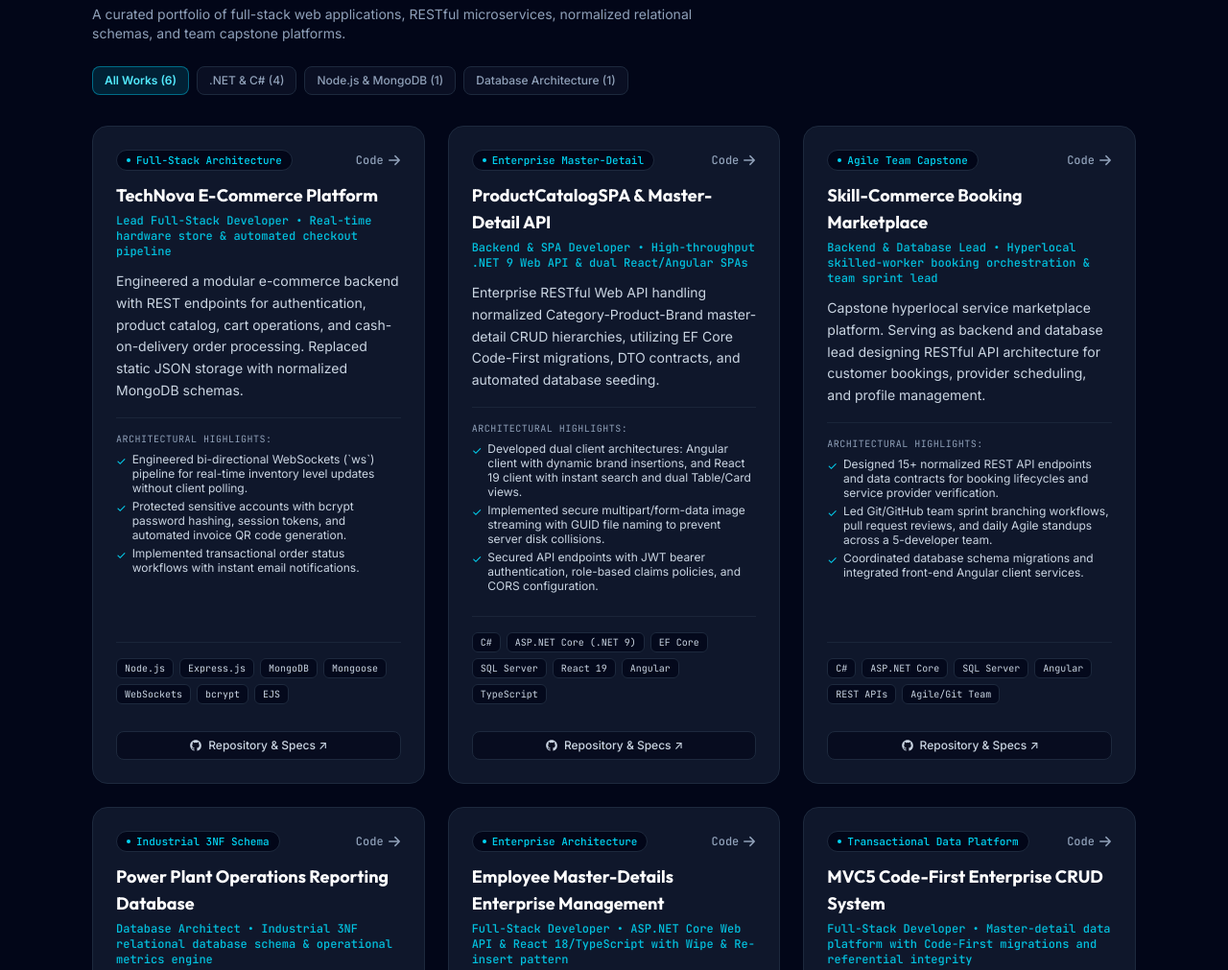
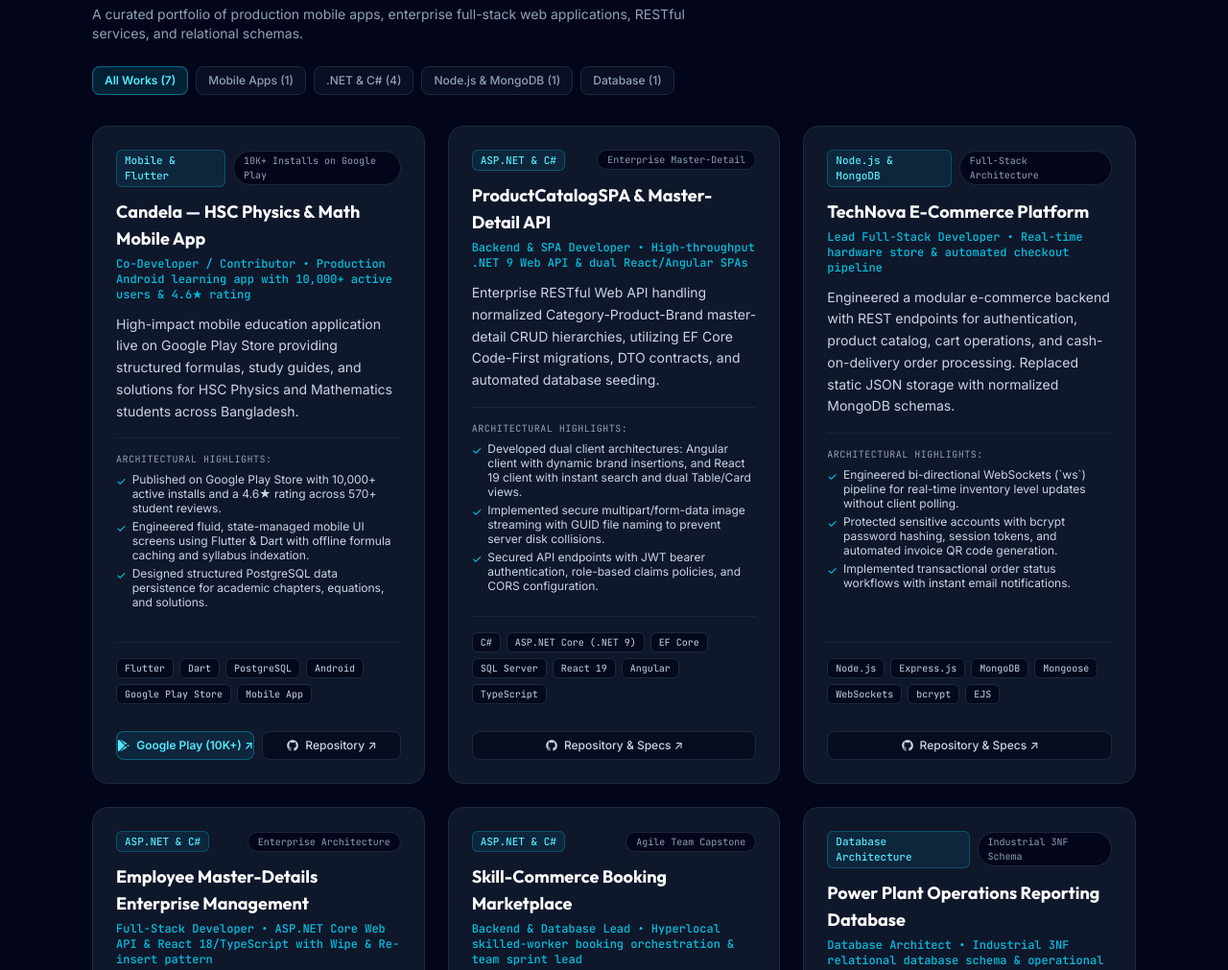
Before and after one commit to Zafff-e/Zafff-e.github.io, an Astro site: page / in a window 1280 px wide. Shown: the part 1147-2158 px from the top of the page at 96% size. Built offline with nearby package versions, Linux system fonts and the light colour scheme; Astro itself is replaced by a stand-in of ours.

Commit message:
Highlight Candela Google Play Store app (10K+ installs) with direct store button, metrics pill, and updated resume.pdf

```diff
--- a/src/components/Hero.astro
+++ b/src/components/Hero.astro
@@ -104,6 +104,20 @@
               </svg>
             </a>
 
+            <!-- Google Play Store -->
+            <a
+              href="https://play.google.com/store/apps/details?id=com.polin.kawser.candela&hl=en"
+              target="_blank"
+              rel="noopener noreferrer"
+              class="flex size-9 items-center justify-center rounded-lg border border-slate-800 bg-slate-950/80 text-slate-400 hover:border-emerald-500/50 hover:bg-slate-800 hover:text-emerald-400 transition shadow-sm"
+              aria-label="Google Play Store App"
+              title="Google Play Store: Candela App (10K+ Installs)"
+            >
+              <svg class="size-4" viewBox="0 0 24 24" fill="currentColor">
+                <path d="M3.609 1.814L13.793 12 3.61 22.186a1.996 1.996 0 0 1-1.61-.406A1.996 1.996 0 0 1 1.5 20.31V3.69c0-.575.18-1.096.5-1.47a1.996 1.996 0 0 1 1.609-.406zm11.605 11.605l2.457 2.458-12.72 7.344 10.263-9.802zm0-2.838L4.951.78l12.72 7.344-2.457 2.457zm1.414 1.419l3.654 2.11a1.998 1.998 0 0 0 0-3.46l-3.654 2.11z"/>
+              </svg>
+            </a>
+
             <!-- Download CV PDF -->
             <a
               href={resumeUrl}
@@ -122,15 +136,19 @@
             </a>
           </div>
 
-          <!-- Academic Metrics Pill Bar -->
-          <div class="mt-6 grid grid-cols-2 gap-2.5 w-full text-center">
-            <div class="rounded-xl border border-slate-800/80 bg-slate-950/60 p-2.5">
-              <span class="block text-base font-extrabold text-cyan-400 font-mono">1,000+</span>
-              <span class="text-[11px] text-slate-400 font-medium">Lab &amp; Dev Hours</span>
+          <!-- Academic & Impact Metrics Pill Bar -->
+          <div class="mt-6 grid grid-cols-3 gap-2 w-full text-center">
+            <div class="rounded-xl border border-slate-800/80 bg-slate-950/60 p-2">
+              <span class="block text-sm sm:text-base font-extrabold text-cyan-400 font-mono">1,000+</span>
+              <span class="text-[10px] text-slate-400 font-medium">Dev Hours</span>
             </div>
-            <div class="rounded-xl border border-slate-800/80 bg-slate-950/60 p-2.5">
-              <span class="block text-base font-extrabold text-blue-400 font-mono">8+</span>
-              <span class="text-[11px] text-slate-400 font-medium">Enterprise Repos</span>
+            <div class="rounded-xl border border-emerald-500/30 bg-emerald-500/10 p-2">
+              <span class="block text-sm sm:text-base font-extrabold text-emerald-400 font-mono">10K+</span>
+              <span class="text-[10px] text-emerald-300 font-medium">Play Installs</span>
+            </div>
+            <div class="rounded-xl border border-slate-800/80 bg-slate-950/60 p-2">
+              <span class="block text-sm sm:text-base font-extrabold text-blue-400 font-mono">8+</span>
+              <span class="text-[10px] text-slate-400 font-medium">Repos</span>
             </div>
           </div>
         </div>
--- a/src/components/ProjectsGrid.astro
+++ b/src/components/ProjectsGrid.astro
@@ -1,7 +1,7 @@
 ---
 interface Project {
   id: string;
-  category: 'dotnet' | 'nodejs' | 'database';
+  category: 'dotnet' | 'nodejs' | 'database' | 'mobile';
   categoryLabel: string;
   badge: string;
   title: string;
@@ -10,10 +10,46 @@
   highlights: string[];
   tags: string[];
   githubUrl: string;
+  liveUrl?: string;
   role?: string;
 }
 
 const projects: Project[] = [
+  {
+    id: 'candela',
+    category: 'mobile',
+    categoryLabel: 'Mobile & Flutter',
+    badge: '10K+ Installs on Google Play',
+    title: 'Candela — HSC Physics & Math Mobile App',
+    role: 'Co-Developer / Contributor',
+    shortDescription: 'Production Android learning app with 10,000+ active users & 4.6★ rating',
+    description: 'High-impact mobile education application live on Google Play Store providing structured formulas, study guides, and solutions for HSC Physics and Mathematics students across Bangladesh.',
+    highlights: [
+      'Published on Google Play Store with 10,000+ active installs and a 4.6★ rating across 570+ student reviews.',
+      'Engineered fluid, state-managed mobile UI screens using Flutter & Dart with offline formula caching and syllabus indexation.',
+      'Designed structured PostgreSQL data persistence for academic chapters, equations, and solutions.'
+    ],
+    tags: ['Flutter', 'Dart', 'PostgreSQL', 'Android', 'Google Play Store', 'Mobile App'],
+    githubUrl: 'https://github.com/Zafff-e',
+    liveUrl: 'https://play.google.com/store/apps/details?id=com.polin.kawser.candela&hl=en',
+  },
+  {
+    id: 'product-catalog',
+    category: 'dotnet',
+    categoryLabel: 'ASP.NET & C#',
+    badge: 'Enterprise Master-Detail',
+    title: 'ProductCatalogSPA & Master-Detail API',
+    role: 'Backend & SPA Developer',
+    shortDescription: 'High-throughput .NET 9 Web API & dual React/Angular SPAs',
+    description: 'Enterprise RESTful Web API handling normalized Category-Product-Brand master-detail CRUD hierarchies, utilizing EF Core Code-First migrations, DTO contracts, and automated database seeding.',
+    highlights: [
+      'Developed dual client architectures: Angular client with dynamic brand insertions, and React 19 client with instant search and dual Table/Card views.',
+      'Implemented secure multipart/form-data image streaming with GUID file naming to prevent server disk collisions.',
+      'Secured API endpoints with JWT bearer authentication, role-based claims policies, and CORS configuration.'
+    ],
+    tags: ['C#', 'ASP.NET Core (.NET 9)', 'EF Core', 'SQL Server', 'React 19', 'Angular', 'TypeScript'],
+    githubUrl: 'https://github.com/Zafff-e/AspNetCore-ProductCatalog-MVC',
+  },
   {
     id: 'technova',
     category: 'nodejs',
@@ -32,21 +68,21 @@
     githubUrl: 'https://github.com/Zafff-e',
   },
   {
-    id: 'product-catalog',
+    id: 'employee-master-detail',
     category: 'dotnet',
     categoryLabel: 'ASP.NET & C#',
-    badge: 'Enterprise Master-Detail',
-    title: 'ProductCatalogSPA & Master-Detail API',
-    role: 'Backend & SPA Developer',
-    shortDescription: 'High-throughput .NET 9 Web API & dual React/Angular SPAs',
-    description: 'Enterprise RESTful Web API handling normalized Category-Product-Brand master-detail CRUD hierarchies, utilizing EF Core Code-First migrations, DTO contracts, and automated database seeding.',
+    badge: 'Enterprise Architecture',
+    title: 'Employee Master-Details Enterprise Management',
+    role: 'Full-Stack Developer',
+    shortDescription: 'ASP.NET Core Web API & React 18/TypeScript with Wipe & Re-insert pattern',
+    description: 'Master-detail enterprise system resolving multipart payload constraints by combining binary image streams with client-serialized JSON strings (EXperiencesString). Features Wipe & Re-insert pattern and memory-safe React hooks.',
     highlights: [
-      'Developed dual client architectures: Angular client with dynamic brand insertions, and React 19 client with instant search and dual Table/Card views.',
-      'Implemented secure multipart/form-data image streaming with GUID file naming to prevent server disk collisions.',
-      'Secured API endpoints with JWT bearer authentication, role-based claims policies, and CORS configuration.'
+      'Engineered master-detail persistence resolving complex multipart HTTP payloads combining binary image streams with client-serialized JSON strings.',
+      'Designed transactional Wipe & Re-insert pattern in HTTP PUT endpoint to synchronize dynamic child collections without orphaned database records.',
+      'Implemented memory-safe frontend state management with crypto.randomUUID() for stable virtual DOM keys and URL.revokeObjectURL() to eliminate leaks.'
     ],
-    tags: ['C#', 'ASP.NET Core (.NET 9)', 'EF Core', 'SQL Server', 'React 19', 'Angular', 'TypeScript'],
-    githubUrl: 'https://github.com/Zafff-e/AspNetCore-ProductCatalog-MVC',
+    tags: ['ASP.NET Core', 'EF Core', 'SQL Server', 'React 18', 'TypeScript', 'Vite', 'Bootstrap 5'],
+    githubUrl: 'https://github.com/Zafff-e',
   },
   {
     id: 'booking-capstone',
@@ -83,23 +119,6 @@
     githubUrl: 'https://github.com/Zafff-e/-Power-Plant-Operations-Reporting-Database.',
   },
   {
-    id: 'employee-master-detail',
-    category: 'dotnet',
-    categoryLabel: 'ASP.NET & C#',
-    badge: 'Enterprise Architecture',
-    title: 'Employee Master-Details Enterprise Management',
-    role: 'Full-Stack Developer',
-    shortDescription: 'ASP.NET Core Web API & React 18/TypeScript with Wipe & Re-insert pattern',
-    description: 'Master-detail enterprise system resolving multipart payload constraints by combining binary image streams with client-serialized JSON strings (EXperiencesString). Features Wipe & Re-insert pattern and memory-safe React hooks.',
-    highlights: [
-      'Engineered master-detail persistence resolving complex multipart HTTP payloads combining binary image streams with client-serialized JSON strings.',
-      'Designed transactional Wipe & Re-insert pattern in HTTP PUT endpoint to synchronize dynamic child collections without orphaned database records.',
-      'Implemented memory-safe frontend state management with crypto.randomUUID() for stable virtual DOM keys and URL.revokeObjectURL() to eliminate leaks.'
-    ],
-    tags: ['ASP.NET Core', 'EF Core', 'SQL Server', 'React 18', 'TypeScript', 'Vite', 'Bootstrap 5'],
-    githubUrl: 'https://github.com/Zafff-e',
-  },
-  {
     id: 'mvc5-codefirst',
     category: 'dotnet',
     categoryLabel: 'ASP.NET & C#',
@@ -128,7 +147,7 @@
       Featured Projects &amp; System Architectures
     </h2>
     <p class="mt-2 text-sm text-slate-400 max-w-2xl">
-      A curated portfolio of full-stack web applications, RESTful microservices, normalized relational schemas, and team capstone platforms.
+      A curated portfolio of production mobile apps, enterprise full-stack web applications, RESTful services, and relational schemas.
     </p>
 
     <!-- HugoBlox Filter Tabs -->
@@ -139,6 +158,13 @@
         class="filter-btn active rounded-lg border border-cyan-500/50 bg-cyan-500/15 px-3 py-1.5 text-cyan-300 font-semibold transition"
       >
         All Works ({projects.length})
+      </button>
+      <button
+        type="button"
+        data-filter="mobile"
+        class="filter-btn rounded-lg border border-slate-800 bg-slate-900/60 px-3 py-1.5 text-slate-400 hover:border-slate-700 hover:text-white transition"
+      >
+        Mobile Apps (1)
       </button>
       <button
         type="button"
@@ -159,7 +185,7 @@
         data-filter="database"
         class="filter-btn rounded-lg border border-slate-800 bg-slate-900/60 px-3 py-1.5 text-slate-400 hover:border-slate-700 hover:text-white transition"
       >
-        Database Architecture (1)
+        Database (1)
       </button>
     </div>
   </div>
@@ -168,36 +194,23 @@
   <div class="grid grid-cols-1 md:grid-cols-2 lg:grid-cols-3 gap-6" id="projects-container">
     {projects.map((project) => (
       <article
+        class="project-card flex flex-col justify-between rounded-2xl border border-slate-800 bg-slate-900 p-6 transition-all duration-150 hover:border-slate-700 hover:bg-slate-900/90"
         data-category={project.category}
-        class="project-card group flex flex-col justify-between rounded-2xl border border-slate-800 bg-slate-900 p-6 transition-colors duration-150 hover:border-slate-700 relative overflow-hidden"
       >
-
         <div>
-          <!-- Header: Category Badge & GitHub Link -->
+          <!-- Card Header & Badge -->
           <div class="flex items-center justify-between gap-2 mb-3">
-            <span class="inline-flex items-center gap-1.5 rounded-full border border-slate-800 bg-slate-950 px-2.5 py-0.5 text-[11px] font-mono font-medium text-cyan-400">
-              <span class="size-1 rounded-full bg-cyan-400"></span>
+            <span class="inline-flex items-center rounded-md border border-cyan-500/30 bg-cyan-500/10 px-2 py-0.5 text-[11px] font-mono font-medium text-cyan-300">
+              {project.categoryLabel}
+            </span>
+            <span class="rounded-full border border-slate-800 bg-slate-950 px-2.5 py-0.5 text-[10px] font-mono text-slate-400">
               {project.badge}
             </span>
-
-            <a
-              href={project.githubUrl}
-              target="_blank"
-              rel="noopener noreferrer"
-              aria-label={`View ${project.title} repository on GitHub`}
-              class="flex items-center gap-1 text-xs font-mono font-medium text-slate-400 hover:text-cyan-400 transition"
-              title="View on GitHub"
-            >
-              <span>Code</span>
-              <svg class="size-3.5" viewBox="0 0 24 24" fill="none" stroke="currentColor" stroke-width="2.5">
-                <path stroke-linecap="round" stroke-linejoin="round" d="M13.5 4.5 21 12m0 0-7.5 7.5M21 12H3" />
-              </svg>
-            </a>
           </div>
 
           <!-- Project Title -->
-          <h3 class="text-base sm:text-lg font-display font-bold text-white group-hover:text-cyan-300 transition-colors">
-            <a href={project.githubUrl} target="_blank" rel="noopener noreferrer">
+          <h3 class="text-lg font-display font-bold text-white group-hover:text-cyan-300 transition-colors">
+            <a href={project.liveUrl || project.githubUrl} target="_blank" rel="noopener noreferrer">
               {project.title}
             </a>
           </h3>
@@ -238,8 +251,34 @@
             ))}
           </div>
 
-          <!-- Direct GitHub Link Button -->
-          <div class="mt-4 pt-3 flex items-center justify-between">
+          <!-- Action Buttons -->
+          <div class="mt-4 pt-3">
+            {project.liveUrl ? (
+              <div class="grid grid-cols-2 gap-2 w-full">
+                <a
+                  href={project.liveUrl}
+                  target="_blank"
+                  rel="noopener noreferrer"
+                  class="inline-flex items-center justify-center gap-1.5 rounded-lg border border-cyan-500/40 bg-cyan-500/10 py-1.5 text-xs font-semibold text-cyan-300 hover:bg-cyan-500/20 hover:text-white transition"
+                >
+                  <svg class="size-3.5" viewBox="0 0 24 24" fill="currentColor">
+                    <path d="M3.609 1.814L13.793 12 3.61 22.186a1.996 1.996 0 0 1-1.61-.406A1.996 1.996 0 0 1 1.5 20.31V3.69c0-.575.18-1.096.5-1.47a1.996 1.996 0 0 1 1.609-.406zm11.605 11.605l2.457 2.458-12.72 7.344 10.263-9.802zm0-2.838L4.951.78l12.72 7.344-2.457 2.457zm1.414 1.419l3.654 2.11a1.998 1.998 0 0 0 0-3.46l-3.654 2.11z"/>
+                  </svg>
+                  <span>Google Play (10K+) ↗</span>
+                </a>
+                <a
+                  href={project.githubUrl}
+                  target="_blank"
+                  rel="noopener noreferrer"
+                  class="inline-flex items-center justify-center gap-1.5 rounded-lg border border-slate-800 bg-slate-950/60 py-1.5 text-xs font-medium text-slate-300 hover:border-cyan-500/40 hover:bg-slate-800 hover:text-white transition"
+                >
+                  <svg class="size-3.5" viewBox="0 0 24 24" fill="currentColor">
+                    <path fill-rule="evenodd" clip-rule="evenodd" d="M12 2C6.477 2 2 6.484 2 12.017c0 4.425 2.865 8.18 6.839 9.504.5.092.682-.217.682-.483 0-.237-.008-.868-.013-1.703-2.782.605-3.369-1.343-3.369-1.343-.454-1.158-1.11-1.466-1.11-1.466-.908-.62.069-.608.069-.608 1.003.07 1.53 1.032 1.53 1.032.892 1.53 2.341 1.088 2.91.832.092-.647.35-1.088.636-1.338-2.22-.253-4.555-1.113-4.555-4.951 0-1.093.39-1.988 1.029-2.688-.103-.253-.446-1.272.098-2.65 0 0 .84-.27 2.75 1.026A9.564 9.564 0 0112 6.844c.85.004 1.705.115 2.504.337 1.909-1.296 2.747-1.027 2.747-1.027.546 1.379.202 2.398.1 2.651.64.7 1.028 1.595 1.028 2.688 0 3.848-2.339 4.695-4.566 4.943.359.309.678.92.678 1.855 0 1.338-.012 2.419-.012 2.747 0 .268.18.58.688.482A10.019 10.019 0 0022 12.017C22 6.484 17.522 2 12 2z"></path>
+                  </svg>
+                  <span>Repository ↗</span>
+                </a>
+              </div>
+            ) : (
               <a
                 href={project.githubUrl}
                 target="_blank"
@@ -251,6 +290,7 @@
                 </svg>
                 <span>Repository &amp; Specs ↗</span>
               </a>
+            )}
           </div>
         </div>
       </article>
--- a/src/data/resume.json
+++ b/src/data/resume.json
@@ -73,6 +73,19 @@
     }
   ],
   "projects": [
+    {
+      "name": "Candela — HSC Physics & Math Mobile App",
+      "tag": "10K+ Play Store Installs",
+      "status": "Production Live",
+      "tech": ["Flutter", "Dart", "PostgreSQL", "Google Play Store", "Mobile Architecture"],
+      "description": "Educational mobile application published on Google Play with 10,000+ active downloads and 4.6★ rating across 570+ reviews, delivering structured study guides for HSC Physics and Mathematics.",
+      "url": "https://play.google.com/store/apps/details?id=com.polin.kawser.candela&hl=en",
+      "highlights": [
+        "Co-developed a high-impact mobile education application published on the Google Play Store, achieving 10,000+ active installs and a 4.6★ rating across 570+ student reviews.",
+        "Engineered fluid, state-managed mobile UI screens using Flutter & Dart, structured offline formula indexation, and optimized navigation workflows.",
+        "Leveraged PostgreSQL for structured relational persistence of academic modules and chapter-by-chapter curriculum resources."
+      ]
+    },
     {
       "name": "ProductCatalogSPA & Product Management System",
       "tag": "Full-Stack Master-Detail",
```
Also changed, not shown: 1 other file. Lines whose indentation alone changed are shown as unchanged.
